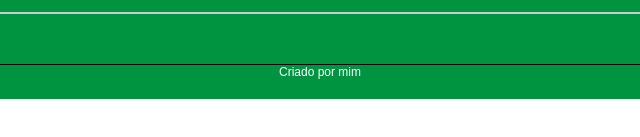
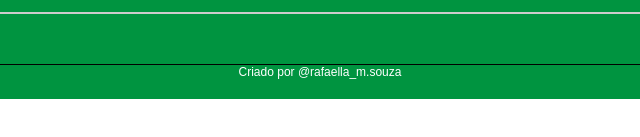
Before and after one commit to rafaellamarcalsouza-arch/PROJETO-AGRINHO, a plain HTML site: page index.html in a window 1280 px wide. Shown: the part 185-322 px from the top of the page, 320-960 px from the left. Drawn offline with Linux system fonts and the light colour scheme.

Commit message:
Update index.html

```diff
--- a/index.html
+++ b/index.html
@@ -53,7 +53,7 @@
                 <div id="btn1" onclick="alert('Incrível, né?')">CLIQUE AQUI</div>
             </div>
 
-            <div class="texto1">Criado por mim</div>
+            <div class="texto1">Criado por @rafaella_m.souza</div>
         </div>
 
         <script>
```
